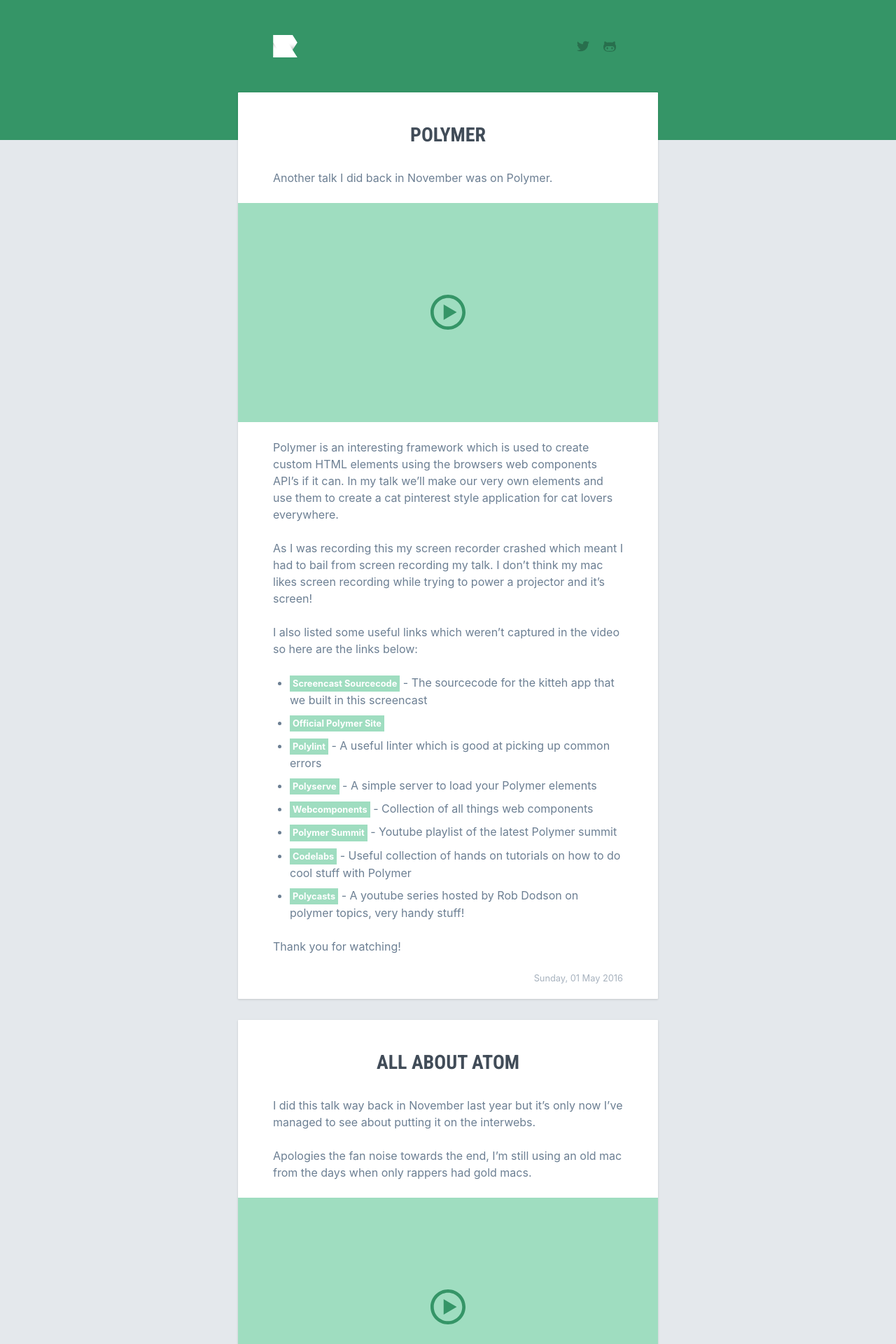
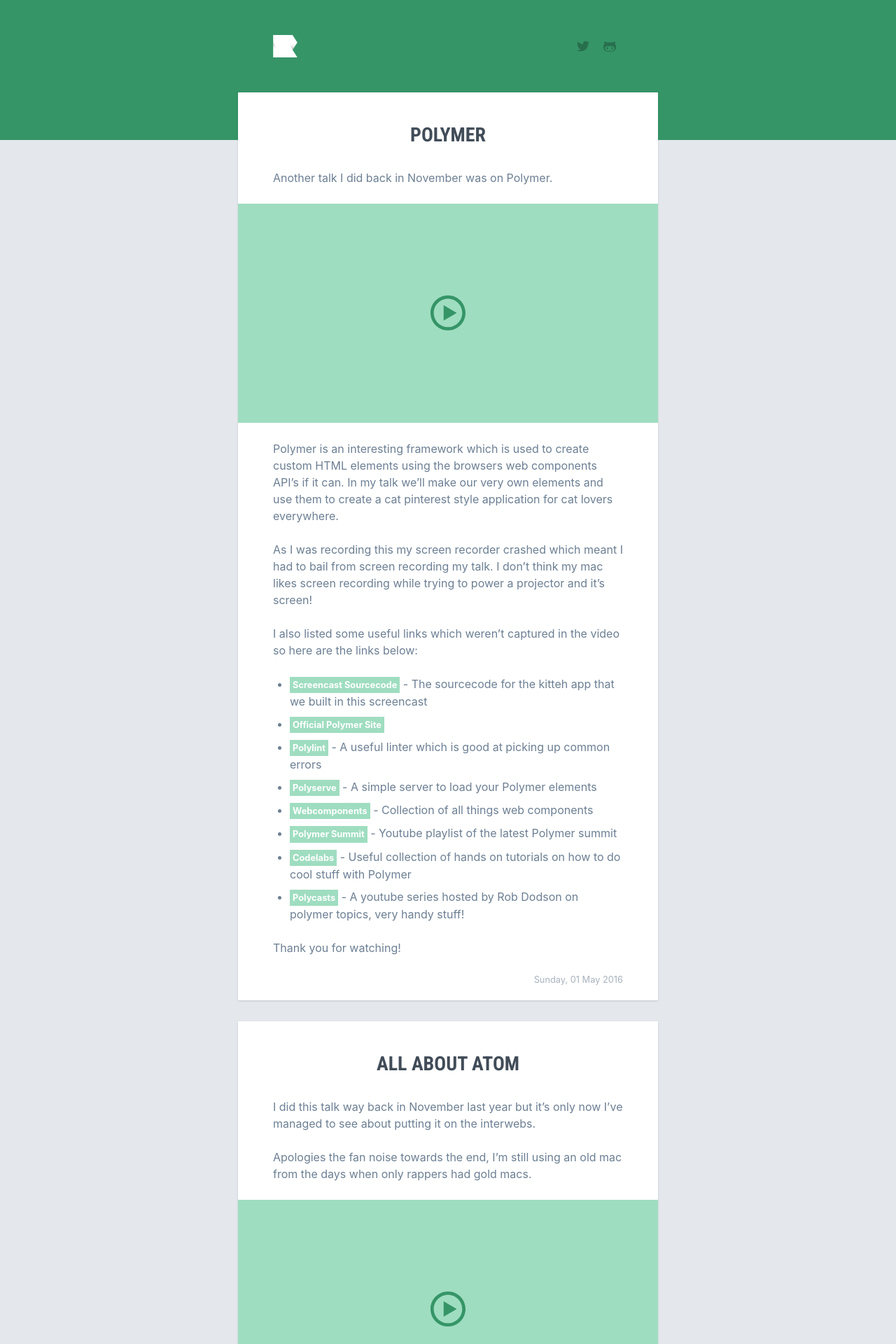
Before and after one commit to studioromeo/studioromeo.github.com, a Jekyll site: the page built from index.html, in a window 1280 px wide. Shown: the top 1920 px of the page at 70% size. Built offline with Jekyll 4.4.1, drawn with Linux system fonts in a browser that asks for light colours; emoji names are drawn with the system emoji font; the list of posts is cut into pages by our own code.

Commit message:
Adds top and bottom margin to media

```diff
--- a/_sass/object.media.scss
+++ b/_sass/object.media.scss
@@ -5,13 +5,11 @@
 .o-media,
 %o-media {
     display: block;
-    margin-left: #{-$article-gutter};
-    margin-right: #{-$article-gutter};
+    margin: #{$article-gutter / 2} #{-$article-gutter};
     width: calc(100% + #{$article-gutter * 2});
 
     @media screen and (max-width : $container-width) {
-        margin-left: #{-$article-gutter-mobile};
-        margin-right: #{-$article-gutter-mobile};
+        margin: #{$article-gutter-mobile / 2} #{-$article-gutter-mobile};
         width: calc(100% + #{$article-gutter-mobile * 2});
     }
 }
```
